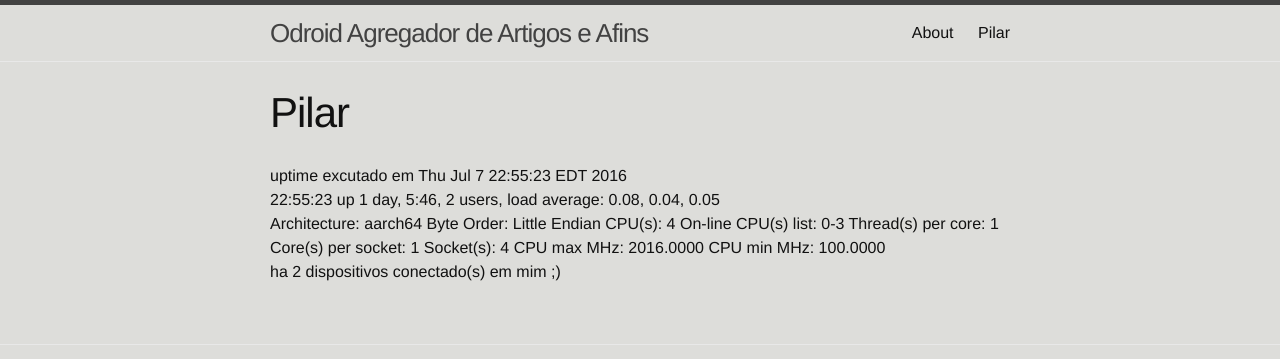
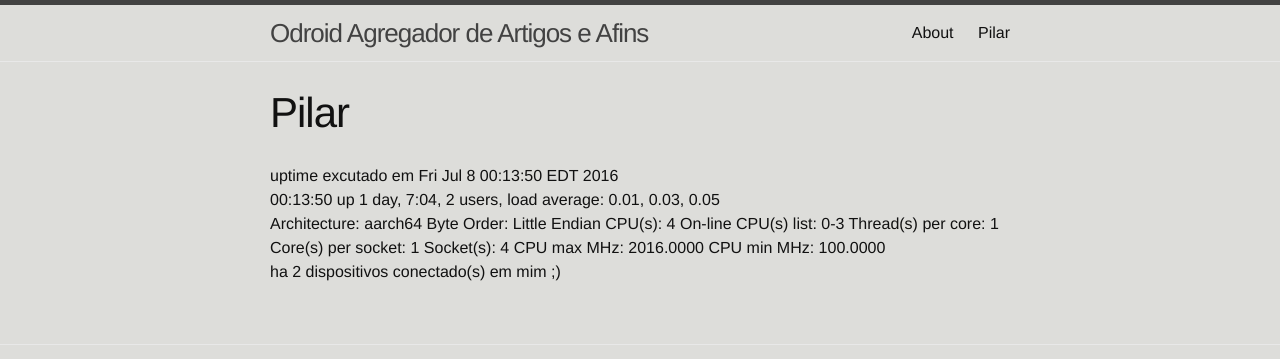
Before and after one commit to robsonneto5pi/odroid-br.github.io, a Jekyll site: the page built from pilar.md, in a window 1280 px wide. Shown: the top 359 px of the page. Built offline with Jekyll 4.4.1, drawn with Linux system fonts in a browser that asks for light colours.

Commit message:
pilar.html

```diff
--- a/_includes/pilar.html
+++ b/_includes/pilar.html
@@ -1,7 +1,7 @@
 <html>
-uptime excutado em Thu Jul  7 22:55:23 EDT 2016
+uptime excutado em Fri Jul  8 00:13:50 EDT 2016
 <br>
- 22:55:23 up 1 day,  5:46,  2 users,  load average: 0.08, 0.04, 0.05
+ 00:13:50 up 1 day,  7:04,  2 users,  load average: 0.01, 0.03, 0.05
 <br>
 Architecture:          aarch64
 Byte Order:            Little Endian
```
Also changed, not shown: _posts/2016-07-08-pilar.markdown (added, +7 -0 lines).
